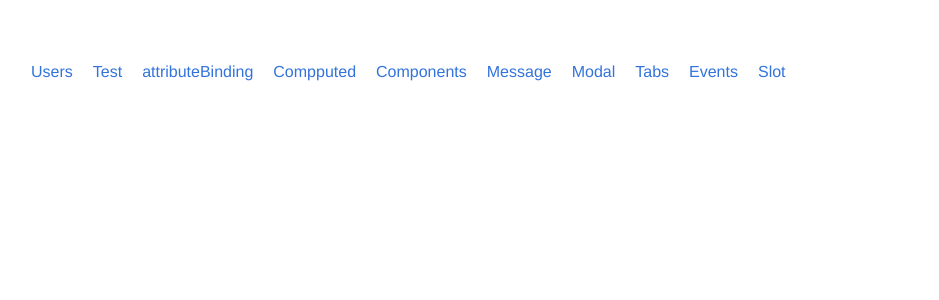
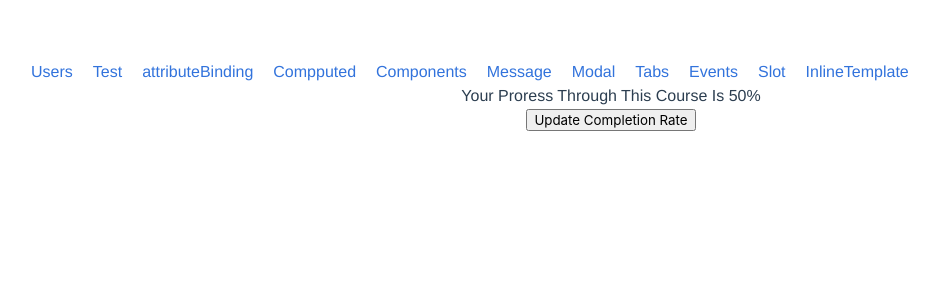
Before and after one commit to Matrix-X/vueapp, a Vue app: page /inlineTemplate in a window 1280 px wide. Shown: the top 300 px of the page, without its empty margins (29-968 px from the left). Built offline with nearby package versions, Linux system fonts and the light colour scheme; what vue-resource would draw is missing.

Commit message:
inline template finish

```diff
--- a/src/App.vue
+++ b/src/App.vue
@@ -12,6 +12,7 @@
         <li><router-link to="/tabs">Tabs</router-link></li>
         <li><router-link to="/events">Events</router-link></li>
         <li><router-link to="/slot">Slot</router-link></li>
+        <li><router-link to="/inlineTemplate">InlineTemplate</router-link></li>
     </ul>
     <router-view/>
   </div>
--- /dev/null
+++ b/src/components/ExeciseInlineTemplate.vue
@@ -0,0 +1,53 @@
+<style scoped>
+
+</style>
+
+<template>
+
+  <div class="container">
+    <progress-view inline-template>
+      <div>
+        <h1>Your Proress Through This Course Is {{ completionRate }}%</h1>
+        <p>
+          <button @click="completionRate += 10">Update Completion Rate</button>
+        </p>
+      </div>
+    </progress-view>
+  </div>
+</template>
+
+<script>
+
+import Vue from 'vue'
+
+Vue.component('progress-view', {
+
+    data() {
+      return {
+        completionRate: 50
+      };
+    }
+
+
+});
+
+export default {
+    name: 'ExeciseInlineTemplate',
+    props: {},
+    data() {
+        return {
+
+        }
+    },
+    methods: {
+
+    },
+    created: function(){
+
+    },
+    computed: {
+
+    }
+}
+
+</script>
--- a/src/router/index.js
+++ b/src/router/index.js
@@ -10,6 +10,7 @@ import ExeciseModal from '@/components/ExeciseModal'
 import ExeciseTabs from '@/components/ExeciseTabs'
 import ExeciseEvents from '@/components/ExeciseEvents'
 import ExeciseSlot from '@/components/ExeciseSlot'
+import ExeciseInlineTemplate from '@/components/ExeciseInlineTemplate'
 // import HelloWorld from '@/components/HelloWorld'
 
 Vue.use(Router)
@@ -81,6 +82,12 @@ export default new Router({
       name: 'Slot',
       component: ExeciseSlot,
       props: {  }
+    },
+    {
+      path: '/inlineTemplate',
+      name: 'InlineTemplate',
+      component: ExeciseInlineTemplate,
+      props: {  }
     }
   ]
 })
```
